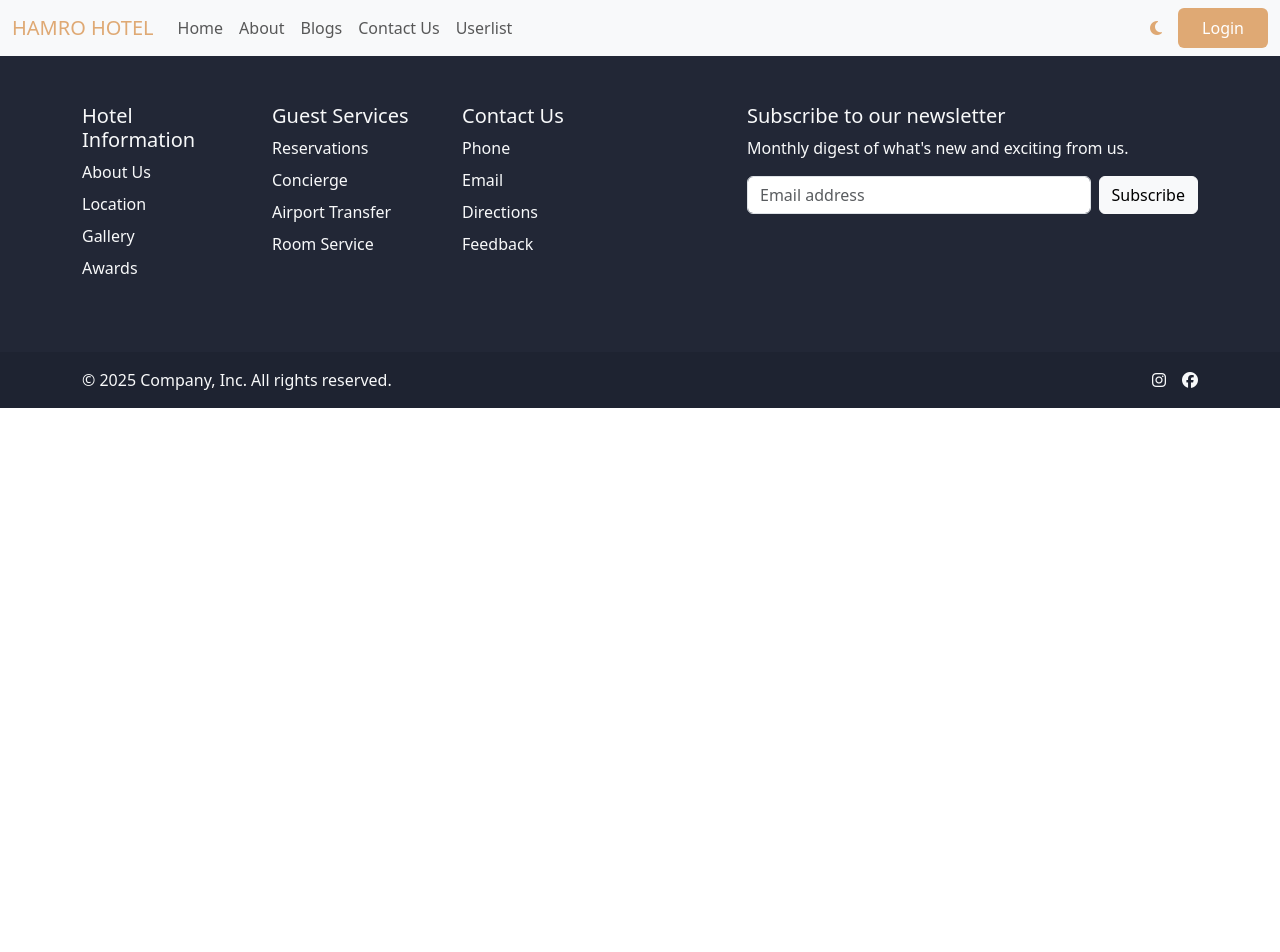
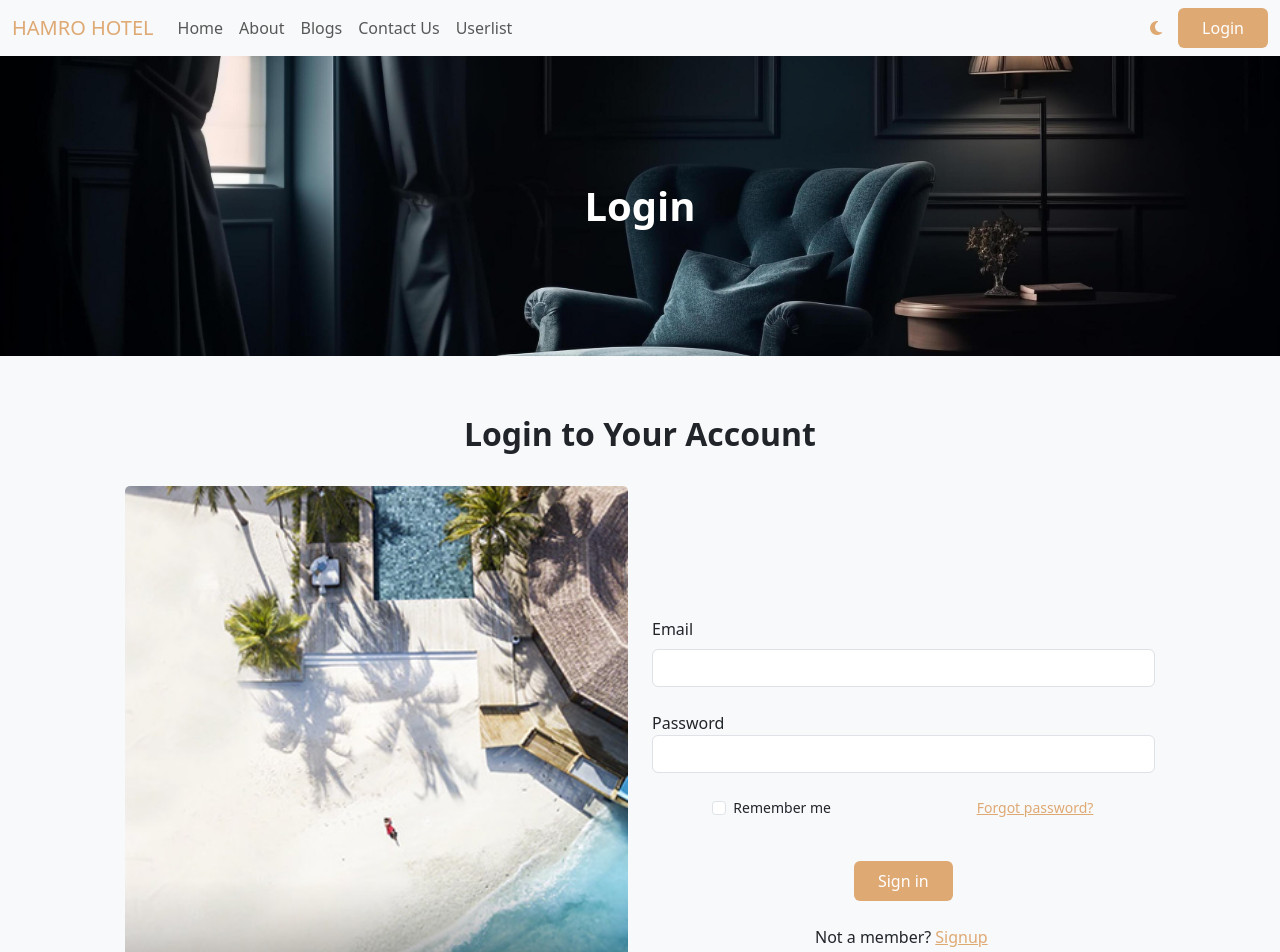
Before and after one commit to Saumya-Shrestha/MindRisers-MERN, a React (Vite) app in the folder client/: page /login in a window 1280 px wide. Shown: the top 952 px of the page. Before the commit the page ends 800 px from the top, so only its background shows below. Built offline with nearby package versions, Linux system fonts and the light colour scheme.

Commit message:
Login/Signup Page

```diff
--- a/client/src/App.css
+++ b/client/src/App.css
@@ -518,3 +518,17 @@ body {
   border-color: var(--dark-mode-accent);
   color: #fff;
 }
+
+/* Login/Signup Form */
+.login-container {
+  height: 100vh;
+  width: 100%;
+}
+
+.light-accent-text {
+  color: var(--light-mode-accent) !important;
+}
+
+.dark-accent-text {
+  color: var(--dark-mode-accent) !important;
+}
--- a/client/src/App.jsx
+++ b/client/src/App.jsx
@@ -13,6 +13,8 @@ import UserList from './components/UserList';
 import UserDetail from './components/UserDetail';
 import ProductState from './context/ProductState';
 import { UserProvider } from './context/UserContext';
+import Login from './pages/Login';
+import Signup from './pages/Signup';
 
 function App() {
   const [mode, setMode] = useState(localStorage.getItem('theme') || 'light');
@@ -76,6 +78,14 @@ function App() {
               path='userlist/:id/:username/:age'
               element={<UserDetail />}
             />
+            <Route
+              path='/login'
+              element={<Login mode={mode} />}
+            />
+            <Route
+              path='/signup'
+              element={<Signup mode={mode} />}
+            />
           </Routes>
 
           <Footer mode={mode} />
--- a/client/src/components/Navbar.jsx
+++ b/client/src/components/Navbar.jsx
@@ -71,12 +71,14 @@ const Navbar = ({ title, mode, text, toggleMode, notify }) => {
           >
             {text}
           </button>
+          <Link to='/login'>
             <button
               className={`btn btn-dark ${mode === 'light' ? 'light-accent-button' : 'dark-accent-button'} px-4 py-2`}
               onClick={handleAuthClick}
             >
               {isLoggedIn ? 'Logout' : 'Login'}
             </button>
+          </Link>
         </div>
       </nav>
     </>
--- a/client/src/pages/About.jsx
+++ b/client/src/pages/About.jsx
@@ -15,6 +15,7 @@ const About = ({ mode }) => {
 
   useEffect(() => {
     fetchData();
+    // eslint-disable-next-line react-hooks/exhaustive-deps
   }, []);
 
   const userContext = useContext(UserContext);
@@ -66,6 +67,14 @@ const About = ({ mode }) => {
         <h5>Product Description: {product.description} </h5>
         <h5>Product Price: {product.price} </h5>
       </div>
+
+      <div className='container py-5'>
+        <h4>User Details:</h4>
+        <h5>User Name: {user.name} </h5>
+        <h5>User ID: {user.id} </h5>
+        <h5>User Gender: {user.gender} </h5>
+        <h5>User Age: {user.age} </h5>
+      </div>
     </div>
   );
 };
--- /dev/null
+++ b/client/src/pages/Login.jsx
@@ -0,0 +1,100 @@
+import React from 'react';
+import b1 from '../assets/blog/blog-1.jpg';
+import { Link } from 'react-router-dom';
+import SmallBanner from '../components/SmallBanner';
+import '../App.css';
+
+const Login = ({ mode }) => {
+  return (
+    <>
+      <SmallBanner
+        title='Login'
+        mode={mode}
+      />
+      <div className={`container-flex d-flex justify-content-center align-items-center login-container bg-${mode}`}>
+        <div className='row'>
+          <div className='col-md-12'>
+            <h2 className={`fs-2 fw-bold text-center pb-4 ${mode === 'dark' ? 'text-light' : 'text-dark'}`}>Login to Your Account</h2>
+          </div>
+          <div className='col-md-6'>
+            <div className='card border-0'>
+              <img
+                className='card-img'
+                loading='lazy'
+                src={b1}
+                alt='Login Image'
+              />
+            </div>
+          </div>
+          <div className='col-md-6 d-flex align-items-center'>
+            <form className={`w-100 ${mode === 'dark' ? 'text-light' : 'text-dark'}`}>
+              <div className='form-outline mb-4'>
+                <label className={`form-label ${mode === 'dark' ? 'text-light' : ''}`}>Email</label>
+                <input
+                  type='email'
+                  id='loginName'
+                  className={`form-control ${mode === 'dark' ? 'dark-mode-input' : ''}`}
+                />
+              </div>
+
+              <div className='form-outline mb-4'>
+                <label className={mode === 'dark' ? 'text-light' : ''}>Password</label>
+                <input
+                  type='password'
+                  id='loginPassword'
+                  className={`form-control ${mode === 'dark' ? 'dark-mode-input' : ''}`}
+                />
+              </div>
+
+              <div className='row mb-4'>
+                <div className='col-md-6 d-flex justify-content-center small'>
+                  <div className='form-check mb-3'>
+                    <input
+                      className='form-check-input'
+                      type='checkbox'
+                      value=''
+                      id='loginCheck'
+                    />
+                    <label className={`form-check-label ${mode === 'dark' ? 'text-light' : ''}`}>Remember me</label>
+                  </div>
+                </div>
+
+                <div className='col-md-6 d-flex justify-content-center small'>
+                  <a
+                    href='#!'
+                    className={mode === 'light' ? 'light-accent-text' : 'dark-accent-text'}
+                  >
+                    Forgot password?
+                  </a>
+                </div>
+              </div>
+
+              <div className='d-flex justify-content-center'>
+                <button
+                  type='submit'
+                  className={`btn btn-dark ${mode === 'light' ? 'light-accent-button' : 'dark-accent-button'} px-4 py-2 mb-4`}
+                >
+                  Sign in
+                </button>
+              </div>
+
+              <div className='text-center'>
+                <p>
+                  Not a member?
+                  <Link
+                    to='/signup'
+                    className={`${mode === 'light' ? 'light-accent-text' : 'dark-accent-text'} px-1`}
+                  >
+                    Signup
+                  </Link>
+                </p>
+              </div>
+            </form>
+          </div>
+        </div>
+      </div>
+    </>
+  );
+};
+
+export default Login;
--- /dev/null
+++ b/client/src/pages/Signup.jsx
@@ -0,0 +1,86 @@
+import React from 'react';
+import b1 from '../assets/blog/blog-1.jpg';
+import { Link } from 'react-router-dom';
+import '../App.css';
+import SmallBanner from '../components/SmallBanner';
+
+const Signup = ({ mode }) => {
+  return (
+    <>
+      <SmallBanner
+        title='Sign Up'
+        mode={mode}
+      />
+      <div className={`container-flex d-flex justify-content-center align-items-center login-container bg-${mode}`}>
+        <div className='row'>
+          <div className='col-12'>
+            <h2 className={`fs-2 fw-bold text-center pb-4 ${mode === 'dark' ? 'text-light' : 'text-dark'}`}>Create an Account</h2>
+          </div>
+          <div className='col-md-6'>
+            <div className='card border-0'>
+              <img
+                className='card-img'
+                loading='lazy'
+                src={b1}
+                alt='Signup Image'
+              />
+            </div>
+          </div>
+          <div className='col-md-6 d-flex align-items-center'>
+            <form className={`w-100 ${mode === 'dark' ? 'text-light' : 'text-dark'}`}>
+              <div className='form-outline mb-4'>
+                <label className={`form-label ${mode === 'dark' ? 'text-light' : ''}`}>Email</label>
+                <input
+                  type='email'
+                  id='registerEmail'
+                  className={`form-control ${mode === 'dark' ? 'dark-mode-input' : ''}`}
+                />
+              </div>
+
+              <div className='form-outline mb-4'>
+                <label className={`form-label ${mode === 'dark' ? 'text-light' : ''}`}>Password</label>
+                <input
+                  type='password'
+                  id='registerPassword'
+                  className={`form-control ${mode === 'dark' ? 'dark-mode-input' : ''}`}
+                />
+              </div>
+
+              <div className='form-outline mb-4'>
+                <label className={`form-label ${mode === 'dark' ? 'text-light' : ''}`}>Confirm password</label>
+                <input
+                  type='password'
+                  id='registerRepeatPassword'
+                  className={`form-control ${mode === 'dark' ? 'dark-mode-input' : ''}`}
+                />
+              </div>
+
+              <div className='d-flex justify-content-center'>
+                <button
+                  type='submit'
+                  className={`btn btn-dark ${mode === 'light' ? 'light-accent-button' : 'dark-accent-button'} px-4 py-2 mb-4`}
+                >
+                  Sign up
+                </button>
+              </div>
+
+              <div className='text-center'>
+                <p>
+                  Already a member?
+                  <Link
+                    to='/login'
+                    className={`${mode === 'light' ? 'light-accent-text' : 'dark-accent-text'} px-1`}
+                  >
+                    Login
+                  </Link>
+                </p>
+              </div>
+            </form>
+          </div>
+        </div>
+      </div>
+    </>
+  );
+};
+
+export default Signup;
```
Lines whose indentation alone changed are shown as unchanged.
